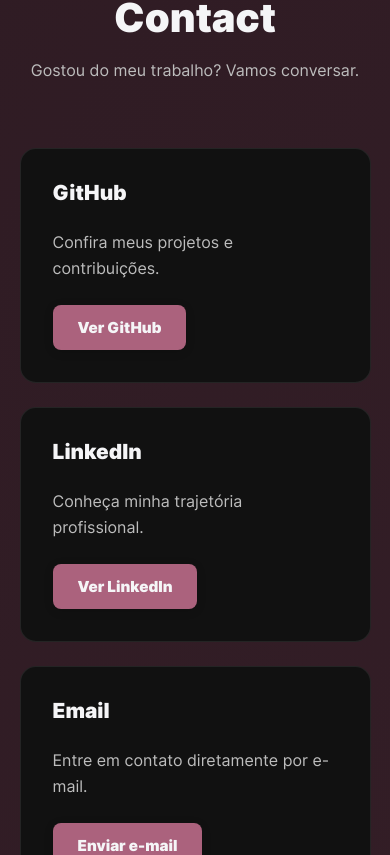
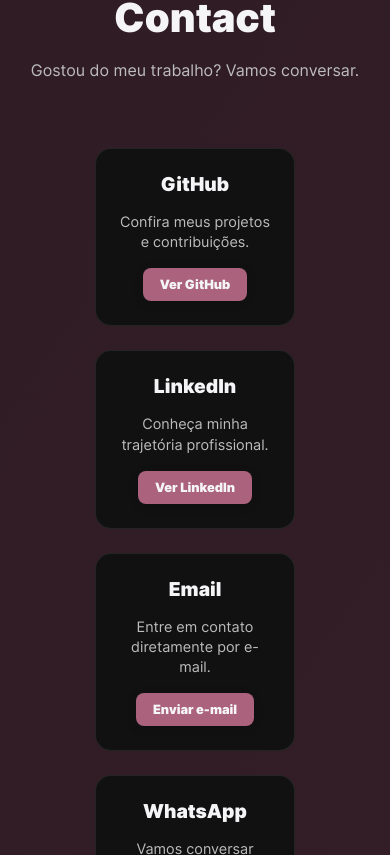
Before and after one commit to flpzht/portfolio, a React (Vite) app: page / in a window 390 px wide. Shown: the part 5449-6304 px from the top of the page. Built offline with nearby package versions, Linux system fonts and the light colour scheme.

Commit message:
feat(section contacts): created responsive structure

```diff
--- a/src/components/Button/Button.jsx
+++ b/src/components/Button/Button.jsx
@@ -8,8 +8,9 @@
   target,
   rel,
   variant = "primary",
+  className = '',
 }) {
-  const className = `${styles.button} ${styles[variant]}`;
+  className = `${styles.button} ${styles[variant]} ${className}`;
 
   if (href) {
     return (
--- a/src/sections/Contact/Contact.jsx
+++ b/src/sections/Contact/Contact.jsx
@@ -33,7 +33,7 @@
                 {contact.description}
               </p>
 
-              <Button href={contact.href}>
+              <Button href={contact.href} className={styles.contactButton}>
                 {contact.button}
               </Button>
             </article>
--- a/src/sections/Contact/Contact.module.css
+++ b/src/sections/Contact/Contact.module.css
@@ -46,7 +46,8 @@
   flex-direction: column;
 
   justify-content: space-between;
-
+  align-items: center;
+  text-align: center;
   gap: 24px;
 
   padding: 32px;
@@ -71,3 +72,73 @@
 
   flex: 1;
 }
+
+/* =========================
+   LAPTOP
+   ========================= */
+
+@media screen and (max-width: 1024px) {
+  .grid {
+    grid-template-columns: repeat(
+      auto-fit,
+      minmax(200px, 1fr)
+    );
+  }
+  .card {
+    padding: 24px;
+    gap: 16px;
+  }
+  .cardTitle {
+    font-size: 1.2rem;
+  }
+  .cardDescription {
+    line-height: 1.4;
+  }
+  .cardDescription {
+    font-size: 0.9rem;
+  }
+  .contactButton {
+    font-size: 0.8rem;
+    padding: 8px 16px;
+  }
+}
+
+
+/* =========================
+   TABLET
+   ========================= */
+
+@media screen and (max-width: 768px) {
+  .grid {
+    grid-template-columns: repeat(2, 200px);
+    justify-content: space-evenly;
+  }
+  .card {
+    padding: 24px;
+    gap: 16px;
+  }
+  .cardTitle {
+    font-size: 1.2rem;
+  }
+  .cardDescription {
+    line-height: 1.4;
+  }
+  .cardDescription {
+    font-size: 0.9rem;
+  }
+  .contactButton {
+    font-size: 0.8rem;
+    padding: 8px 16px;
+  }
+}
+
+/* =========================
+   MOBILE
+   ========================= */
+
+@media screen and (max-width: 600px) {
+  .grid {
+    grid-template-columns: 200px;
+    justify-content: center;
+  }
+}
```
